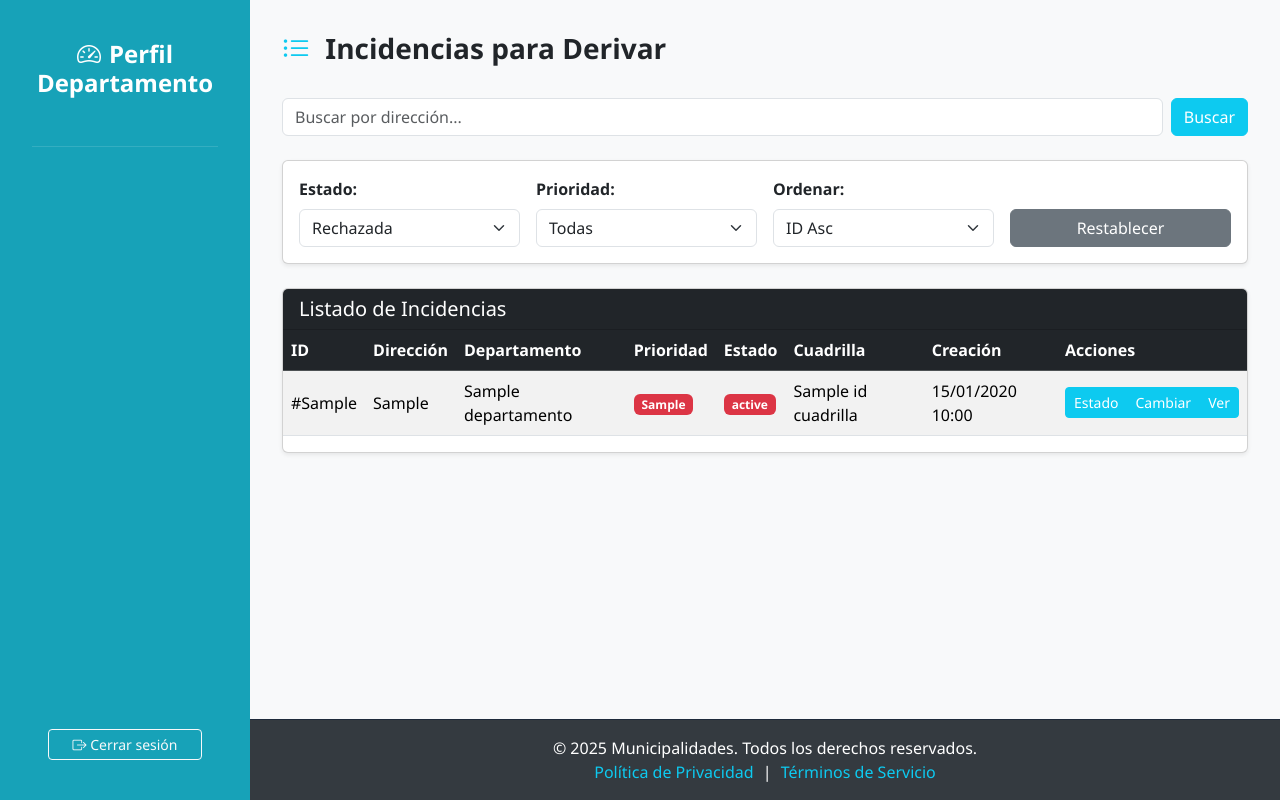
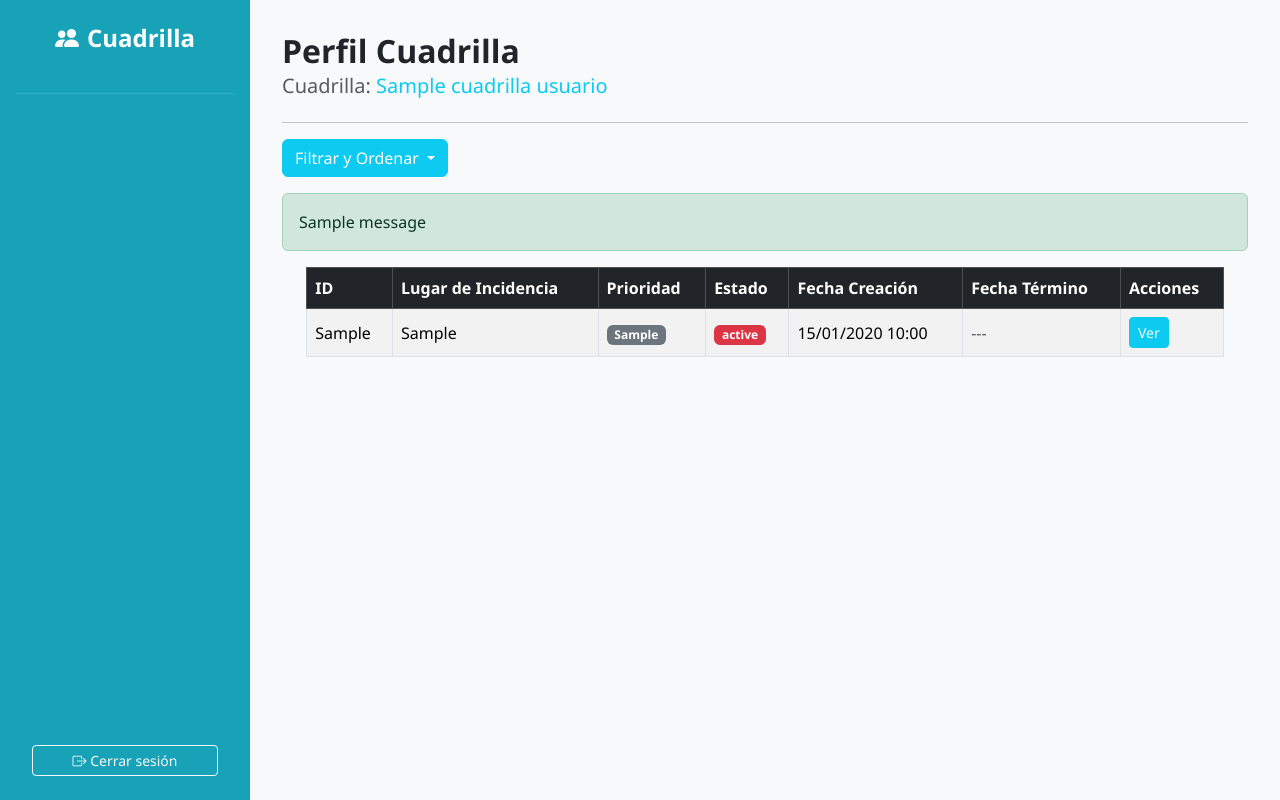
Before and after one commit to s0fiadz/proyecto_desarrollo, a Django app: template cuadrillas/templates/cuadrillas/dashboard_cuadrilla.html in a window 1280 px wide. Run offline with Django 5.2, Linux system fonts and the light colour scheme; the template is opened without the code that fills it: most values are stand-ins (such as "Sample title", 1, 10 or a date in 2020); one stand-in notice (Sample message) is shown.

Commit message:
Proyecto revisado y finalizado, listo para entregar.

```diff
--- a/cuadrillas/templates/cuadrillas/dashboard_cuadrilla.html
+++ b/cuadrillas/templates/cuadrillas/dashboard_cuadrilla.html
@@ -1,7 +1,7 @@
 {% extends "core/base.html" %}
 {% load static %}
 
-{% block title %}Incidencias por Derivar - {{ direccion_usuario.nombre_direccion }}{% endblock %}
+{% block title %}Perfil Cuadrilla{% endblock %}
 
 {% block content %}
 
@@ -12,17 +12,25 @@
     body > .main-wrapper { margin-left: 0 !important; width: 100% !important; }
     body > .main-wrapper > .content { display: block !important; padding: 0 !important; width: 100% !important; }
 
-    /* Estilos específicos de esta vista */
+    /* Estilos específicos */
+    .table-wrapper {
+        width: 95%;
+        margin: 0 auto;
+        overflow-x: hidden;
+    }
+
     .sidebar a:hover { background-color: rgba(255, 255, 255, 0.2); color: #fff; }
-    .sidebar-link.active { background-color: #fff !important; color: #17a2b8 !important; font-weight: bold; }
 
     /* Animaciones */
+    .metric-card { transition: all 0.3s ease-in-out; border: none; box-shadow: 0 4px 6px rgba(0, 0, 0, 0.1); }
+    .metric-card:hover { transform: translateY(-5px); box-shadow: 0 8px 15px rgba(0, 0, 0, 0.15); }
     .fade-in { animation: fadeIn 0.8s ease-in-out; }
     @keyframes fadeIn { from { opacity: 0; transform: translateY(10px);} to { opacity: 1; transform: translateY(0);} }
 
     @media (max-width: 768px) {
         .sidebar { width: 100% !important; position: relative !important; }
         .main-wrapper { width: 100% !important; margin-left: 0 !important; }
+        .metric-card:hover { transform: translateY(-2px); }
     }
 </style>
 
@@ -30,14 +38,12 @@
 <div class="container-fluid p-0">
     <div class="row g-0">
 
-        <div class="sidebar" style="width: 250px; background-color: #17a2b8; color: white; position: fixed; top: 0; bottom: 0; left: 0;">
-            <div class="d-flex flex-column flex-shrink-0 p-3 h-100">
-
-                <h4 style="color: #fff; margin-bottom: 1.5rem; text-align: center; font-weight: bold;">
-                    <i class="bi bi-speedometer2 me-2"></i>Perfil Departamento
+        <div class="sidebar d-flex flex-column" style="width: 250px; background-color: #17a2b8; color: white; position: fixed; top: 0; bottom: 0; left: 0; padding: 1.5rem 1rem;">
+            <h4 class="text-center mb-4 fw-bold">
+                <i class="bi bi-people-fill me-2"></i>Cuadrilla
             </h4>
 
-                <hr class="text-white-50 mt-4">
+            <hr class="text-white-50">
 
             <form action="{% url 'logout' %}" method="post" style="display:inline;" class="mt-auto px-3">
                 {% csrf_token %}
@@ -45,118 +51,126 @@
                     <i class="bi bi-box-arrow-right"></i> Cerrar sesión
                 </button>
             </form>
-
-            </div>
         </div>
 
-        <div class="main-wrapper" style="margin-left: 250px; min-height: 100vh; width: calc(100% - 250px);">
-
+        <div class="main-wrapper" style="margin-left: 250px; width: calc(100% - 250px);">
             <div class="content" style="padding: 2rem;">
 
-                <div style="margin-bottom: 2rem;" class="fade-in">
-                    <h1 class="h3 fw-bold text-dark mb-1">
-                        <i class="bi bi-list-ul me-2 text-info"></i>
-                        Incidencias para Derivar
-                    </h1>
+                {% if error %}
+                    <div class="alert alert-danger">
+                        <h4>Error</h4>
+                        <p>No se ha podido cargar el dashboard. Es posible que no esté asignado a ninguna cuadrilla.</p>
+                        <a href="{% url 'logout' %}" class="btn btn-secondary">Cerrar Sesión</a>
                     </div>
 
-                {% block contenido_departamento %}
+                {% else %}
 
-                <form method="GET" action="{% url 'incidencia_list_derivar' %}" class="mb-4">
-                    <div class="d-flex">
-                        <input type="search" name="search" class="form-control me-2"
-                            placeholder="Buscar por dirección..." value="{{ search_query }}">
-                        <button class="btn btn-info text-white" type="submit">Buscar</button>
+                    <div class="fade-in mb-4">
+                        <h2 class="mb-1 fw-bold">Perfil Cuadrilla</h2>
+                        <h5 class="text-muted">
+                            Cuadrilla: <span class="text-info">{{ cuadrilla_usuario.nombre_cuadrilla }}</span>
+                        </h5>
+                    </div>
+                    <hr>
+
+                    <div class="dropdown mb-3">
+                        <button class="btn btn-info text-white dropdown-toggle" type="button" id="filtroDropdown"
+                            data-bs-toggle="dropdown" aria-expanded="false">
+                            Filtrar y Ordenar
+                        </button>
+
+                        <ul class="dropdown-menu" aria-labelledby="filtroDropdown">
+                            <li><h6 class="dropdown-header">Filtrar por Estado</h6></li>
+                            {% for valor, texto in estados %}
+                            <li>
+                                <a class="dropdown-item {% if valor == estado_seleccionado %}active{% endif %}"
+                                   href="?estado={{ valor }}&prioridad={{ prioridad_seleccionada|default:'' }}&ordenar={{ orden_seleccionado|default:'prioridad' }}">
+                                   {{ texto }}
+                                </a>
+                            </li>
+                            {% endfor %}
+
+                            <li><hr class="dropdown-divider"></li>
+
+                            <li><h6 class="dropdown-header">Filtrar por Prioridad</h6></li>
+                            {% for valor, texto in prioridades %}
+                            <li>
+                                <a class="dropdown-item {% if valor == prioridad_seleccionada %}active{% endif %}"
+                                   href="?prioridad={{ valor }}&estado={{ estado_seleccionado|default:'' }}&ordenar={{ orden_seleccionado|default:'prioridad' }}">
+                                   {{ texto }}
+                                </a>
+                            </li>
+                            {% endfor %}
+
+                            <li><hr class="dropdown-divider"></li>
+
+                            <li><h6 class="dropdown-header">Ordenar Por</h6></li>
+                            <li>
+                                <a class="dropdown-item {% if orden_seleccionado == 'prioridad' %}active{% endif %}"
+                                   href="?ordenar=prioridad&estado={{ estado_seleccionado|default:'' }}&prioridad={{ prioridad_seleccionada|default:'' }}">
+                                   Prioridad
+                                </a>
+                            </li>
+                            <li>
+                                <a class="dropdown-item {% if orden_seleccionado == 'recientes' %}active{% endif %}"
+                                   href="?ordenar=recientes&estado={{ estado_seleccionado|default:'' }}&prioridad={{ prioridad_seleccionada|default:'' }}">
+                                   Más Recientes
+                                </a>
+                            </li>
+                            <li>
+                                <a class="dropdown-item {% if orden_seleccionado == 'antiguas' %}active{% endif %}"
+                                   href="?ordenar=antiguas&estado={{ estado_seleccionado|default:'' }}&prioridad={{ prioridad_seleccionada|default:'' }}">
+                                   Más Antiguas
+                                </a>
+                            </li>
+
+                            <li><hr class="dropdown-divider"></li>
+
+                            <li>
+                                <a class="dropdown-item" href="{% url 'dashboard_cuadrilla' %}">
+                                    Limpiar Filtros
+                                </a>
+                            </li>
+                        </ul>
                     </div>
 
-                    {% if search_query %}
-                        <a href="{% url 'incidencia_list_derivar' %}" class="btn btn-secondary mt-2">Limpiar</a>
+                    {% if messages %}
+                        {% for message in messages %}
+                            <div class="alert alert-{{ message.tags }} mt-2">{{ message }}</div>
+                        {% endfor %}
                     {% endif %}
-                </form>
 
-                <div class="card mb-4 shadow-sm">
-                    <div class="card-body">
-                        <form method="GET">
-                            <div class="row g-3">
-                                <div class="col-md-3">
-                                    <label class="form-label fw-bold">Estado:</label>
-                                    <select name="estado" class="form-select" onchange="this.form.submit()">
-                                        <option value="">Todos</option>
-                                        <option value="abierta" {% if estado == 'abierta' %}selected{% endif %}>Abierta</option>
-                                        <option value="derivada" {% if estado == 'derivada' %}selected{% endif %}>Derivada</option>
-                                        <option value="rechazada" {% if estado == 'rechazada' %}selected{% endif %}>Rechazada</option>
-                                        <option value="proceso" {% if estado == 'proceso' %}selected{% endif %}>En Proceso</option>
-                                        <option value="finalizada" {% if estado == 'finalizada' %}selected{% endif %}>Finalizada</option>
-                                        <option value="cerrada" {% if estado == 'cerrada' %}selected{% endif %}>Cerrada</option>
-                                    </select>
-                                </div>
-
-                                <div class="col-md-3">
-                                    <label class="form-label fw-bold">Prioridad:</label>
-                                    <select name="prioridad" class="form-select" onchange="this.form.submit()">
-                                        <option value="">Todas</option>
-                                        <option value="baja" {% if prioridad == 'baja' %}selected{% endif %}>Baja</option>
-                                        <option value="media" {% if prioridad == 'media' %}selected{% endif %}>Media</option>
-                                        <option value="alta" {% if prioridad == 'alta' %}selected{% endif %}>Alta</option>
-                                        <option value="urgente" {% if prioridad == 'urgente' %}selected{% endif %}>Urgente</option>
-                                    </select>
-                                </div>
-
-                                <div class="col-md-3">
-                                    <label class="form-label fw-bold">Ordenar:</label>
-                                    <select name="ordenar" class="form-select" onchange="this.form.submit()">
-                                        <option value="id_asc" {% if ordenar == 'id_asc' %}selected{% endif %}>ID Asc</option>
-                                        <option value="id_desc" {% if ordenar == 'id_desc' %}selected{% endif %}>ID Desc</option>
-                                        <option value="direccion_asc" {% if ordenar == 'direccion_asc' %}selected{% endif %}>Dirección A-Z</option>
-                                        <option value="direccion_desc" {% if ordenar == 'direccion_desc' %}selected{% endif %}>Dirección Z-A</option>
-                                    </select>
-                                </div>
-
-                                <div class="col-md-3 d-flex align-items-end">
-                                    <a href="{% url 'incidencia_list_derivar' %}" class="btn btn-secondary w-100">
-                                        Restablecer
-                                    </a>
-                                </div>
-                            </div>
-                        </form>
-                    </div>
-                </div>
-
-                <div class="card shadow-sm">
-                    <div class="card-header bg-dark text-white">
-                        <h5 class="mb-0">Listado de Incidencias</h5>
-                    </div>
-
-                    <div class="table-responsive">
-                        <table class="table table-striped table-hover align-middle">
+                    <div class="table-wrapper mt-3">
+                        <div class="table-responsive shadow-sm">
+                            <table class="table table-bordered table-striped align-middle mb-0">
                                 <thead class="table-dark">
                                     <tr>
                                         <th>ID</th>
-                                    <th>Dirección</th>
-                                    <th>Departamento</th>
+                                        <th>Lugar de Incidencia</th>
                                         <th>Prioridad</th>
                                         <th>Estado</th>
-                                    <th>Cuadrilla</th>
-                                    <th>Creación</th>
+                                        <th>Fecha Creación</th>
+                                        <th>Fecha Término</th>
                                         <th>Acciones</th>
                                     </tr>
                                 </thead>
 
                                 <tbody>
-                                {% for incidencia in incidencias_listado %}
+                                    {% for incidencia in page_obj %}
                                     <tr>
-                                    <td>#{{ incidencia.id_incidencia }}</td>
+                                        <td>{{ incidencia.id_incidencia }}</td>
                                         <td>{{ incidencia.direccion_incidente }}</td>
-                                    <td>{{ incidencia.departamento.nombre_dpto }}</td>
+
                                         <td>
                                             <span class="badge
-                                            {% if incidencia.prioridad == 'baja' %}bg-success
-                                            {% elif incidencia.prioridad == 'media' %}bg-info
-                                            {% elif incidencia.prioridad == 'alta' %}bg-warning
-                                            {% else %}bg-danger{% endif %}">
+                                                {% if incidencia.prioridad == 'urgente' %}bg-danger
+                                                {% elif incidencia.prioridad == 'alta' %}bg-warning text-dark
+                                                {% elif incidencia.prioridad == 'media' %}bg-info text-dark
+                                                {% else %}bg-secondary{% endif %}">
                                                 {{ incidencia.get_prioridad_display }}
                                             </span>
                                         </td>
+
                                         <td>
                                             <span class="badge
                                                 {% if incidencia.estado == 'abierta' %}bg-primary
@@ -164,50 +178,47 @@
                                                 {% elif incidencia.estado == 'proceso' %}bg-warning text-dark
                                                 {% elif incidencia.estado == 'finalizada' %}bg-success
                                                 {% elif incidencia.estado == 'rechazada' %}bg-danger
-                                            {% elif incidencia.estado == 'cerrada' %}bg-dark
-                                            {% endif %}">
+                                                {% elif incidencia.estado == 'cerrada' %}bg-dark{% endif %}">
                                                 {{ incidencia.get_estado_display }}
                                             </span>
-                                    </td>
-
-                                    <td>
-                                        {% if incidencia.id_cuadrilla %}
-                                            {{ incidencia.id_cuadrilla.nombre_cuadrilla }}
-                                        {% else %}
-                                            <span class="text-muted">No asignada</span>
-                                        {% endif %}
                                         </td>
 
                                         <td>{{ incidencia.fecha_creacion|date:"d/m/Y H:i" }}</td>
 
                                         <td>
-                                        <div class="btn-group btn-group-sm" role="group">
-                                            <a href="{% url 'cambiar_estado_incidencia' incidencia.id_incidencia %}"
-                                               class="btn btn-info text-white">Estado</a>
+                                            {% if incidencia.estado == 'finalizada' and incidencia.registros_cierre.first %}
+                                                {{ incidencia.registros_cierre.first.fecha_cierre|date:"d/m/Y" }}
+                                            {% else %}
+                                                <span class="text-muted">---</span>
+                                            {% endif %}
+                                        </td>
 
-                                            <a href="{% url 'derivar_cuadrilla' incidencia.id_incidencia %}"
-                                               class="btn btn-info text-white">
-                                                {% if incidencia.id_cuadrilla %}Cambiar{% else %}Derivar{% endif %}
-                                            </a>
+                                        <td>
+                                            <div class="d-flex gap-1 flex-wrap">
+                                                <a href="{% url 'ver_incidencia_cuadrilla' incidencia.id_incidencia %}"
+                                                    class="btn btn-info text-white btn-sm">Ver</a>
 
-                                            <a href="{% url 'ver_incidencia_departamento' incidencia.id_incidencia %}"
-                                               class="btn btn-info text-white">Ver</a>
-                                        </div>
-
-                                        {% if incidencia.estado == 'derivada' and not hay_activa %}
-                                            <div class="mt-1">
+                                                {% if incidencia.estado == 'derivada' %}
+                                                    {% if not hay_activa %}
                                                         <a href="{% url 'activar_proceso_incidencia' incidencia.id_incidencia %}"
-                                                   class="btn btn-sm btn-info text-white w-100">Iniciar Proceso</a>
-                                            </div>
+                                                            class="btn btn-info text-white btn-sm">Iniciar Proceso</a>
+                                                    {% else %}
+                                                        <button class="btn btn-secondary btn-sm" disabled title="Ya hay una incidencia en proceso">
+                                                            Iniciar Proceso
+                                                        </button>
+                                                    {% endif %}
                                                 {% endif %}
 
                                                 {% if incidencia.estado == 'proceso' %}
-                                            <div class="mt-1">
                                                     <a href="{% url 'subir_evidencia_cierre' incidencia.id_incidencia %}"
-                                                   class="btn btn-sm btn-info text-white w-100">Finalizar</a>
+                                                        class="btn btn-info text-white btn-sm">Finalizar</a>
+                                                {% endif %}
                                             </div>
-                                        {% endif %}
                                         </td>
+                                    </tr>
+                                    {% empty %}
+                                    <tr>
+                                        <td colspan="7" class="text-center p-4 text-muted">No hay incidencias asignadas.</td>
                                     </tr>
                                     {% endfor %}
                                 </tbody>
@@ -264,18 +275,11 @@
                     </div>
                     {% endif %}
 
-                {% endblock %}
+                {% endif %}
+
+            </div>
         </div>
 
-            <footer style="background-color: #343a40; color: white; text-align: center; padding: 1rem 0;">
-                <div>&copy; 2025 Municipalidades. Todos los derechos reservados.</div>
-                <div>
-                    <a href="#" class="text-info text-decoration-none">Política de Privacidad</a> |
-                    <a href="#" class="text-info text-decoration-none">Términos de Servicio</a>
-                </div>
-            </footer>
-
-        </div>
     </div>
 </div>
 
--- a/incidencia/templates/incidencia/ver_evidencia_territorial.html
+++ b/incidencia/templates/incidencia/ver_evidencia_territorial.html
@@ -74,7 +74,7 @@
     {% endif %}
 
     <div class="text-center mt-4">
-        <a href="{% url 'incidencia:incidencia_list' %}" class="btn btn-secondary">Volver a la lista</a>
+        <a href="{% url 'incidencia:main_territorial' %}" class="btn btn-secondary">Volver a la lista</a>
     </div>
 </div>
 
```
Also changed, not shown: media/cuadrillas/Screenshot_2022-10-26_234104.png (added), media/incidencias/multimedia/image_1.jpg (added). Lines whose indentation alone changed are shown as unchanged.
